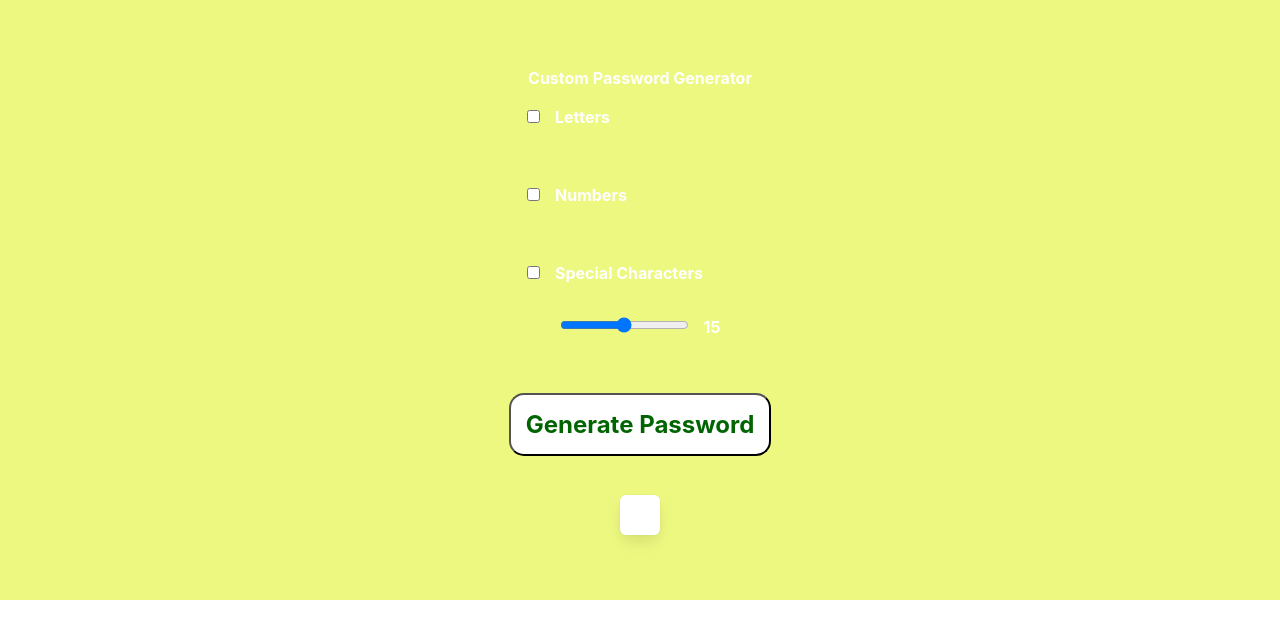
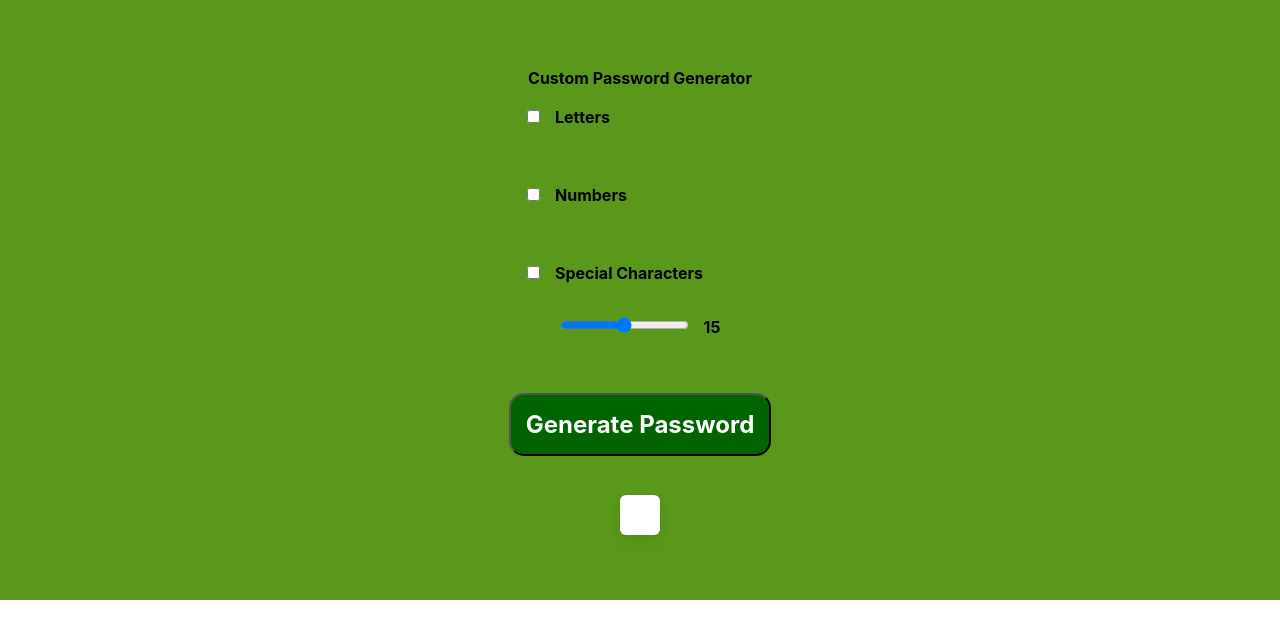
Before and after one commit to philipwking/password-generator, a React (Create React App) app: page / in a window 1280 px wide. Shown: the top 638 px of the page. Built offline with nearby package versions, Linux system fonts and the light colour scheme.

Commit message:
idk what happened here

```diff
--- a/src/App.css
+++ b/src/App.css
@@ -3,6 +3,8 @@
  flex-direction: column;
  justify-content: center;
  height: 600px;
+
+
 }
 
 .level{
@@ -35,8 +37,8 @@ input{
 button{
     padding: 15px;
     border-radius: 15px;
-    background-color: white;
-    color: darkgreen;
+    background-color: darkgreen;
+    color: white;
     font-weight: bolder;
     font-size: x-large;
 }
--- a/src/index.css
+++ b/src/index.css
@@ -1,4 +1,4 @@
 *{
-    background-color: #ECF87F;
-    color:white;
+    background-color: #59981a;
+    color:black;
 }
```
